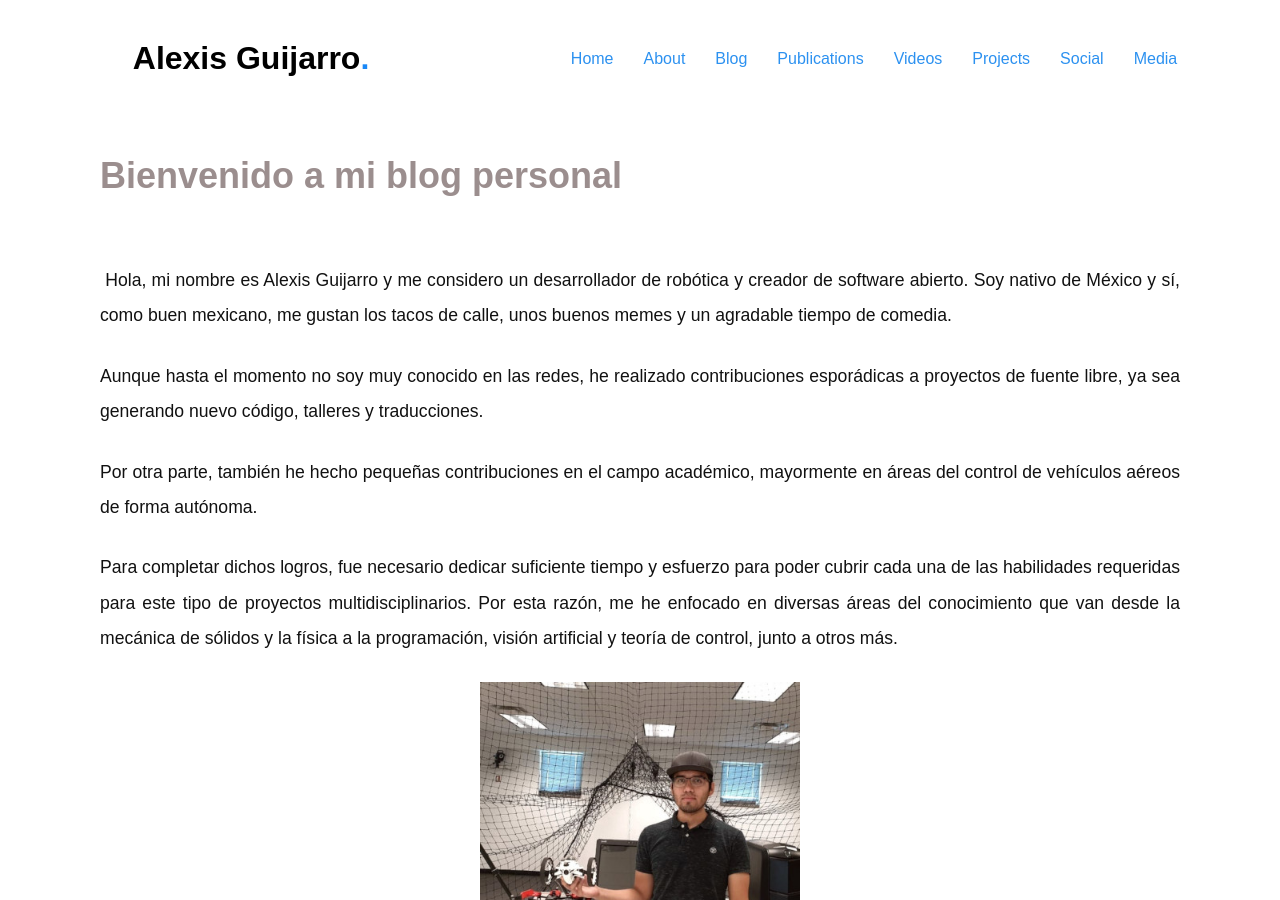
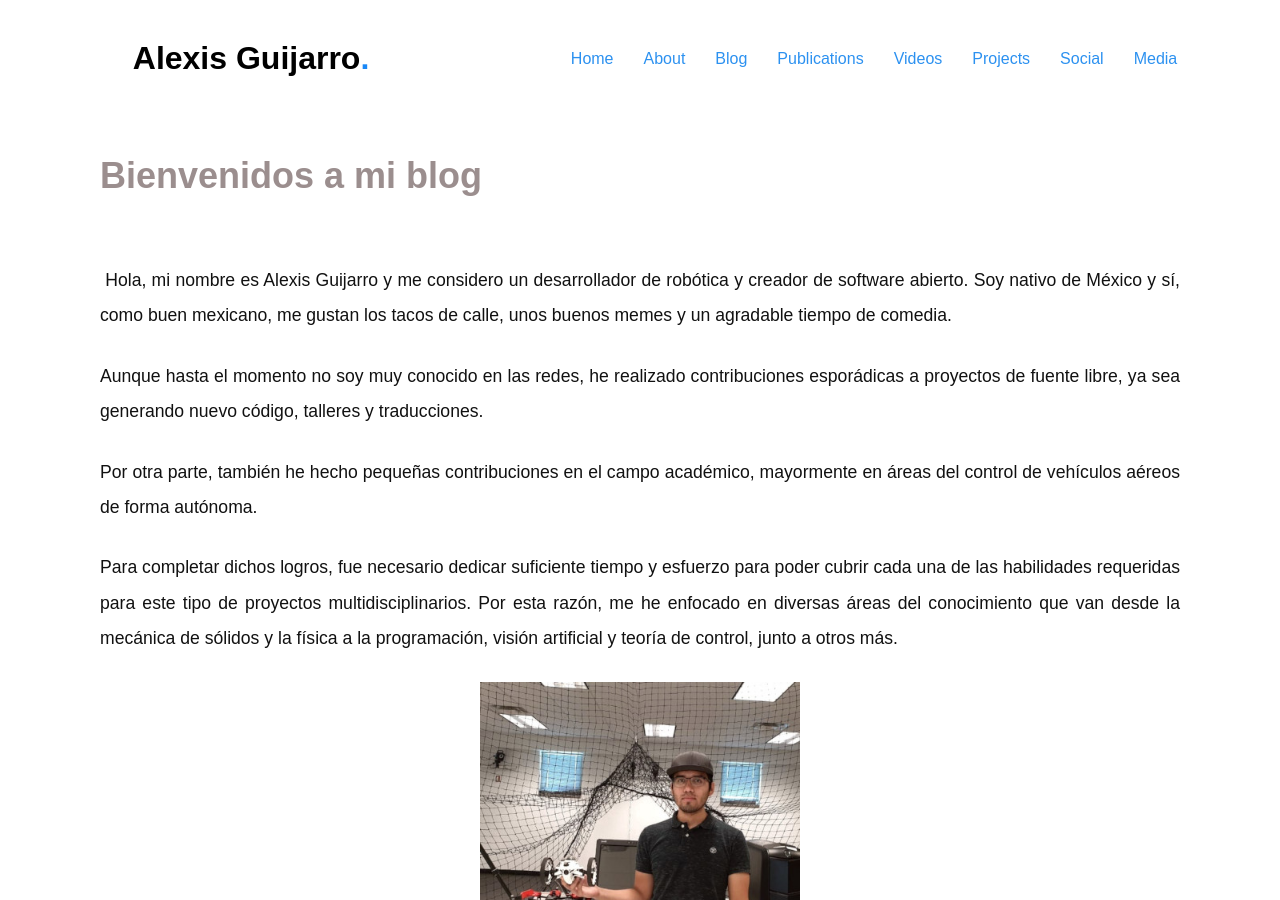
Before and after one commit to TOTON95/toton95.github.io, a Jekyll site: the page built from _posts/2021-06-11-introductory-post-es.md, in a window 1280 px wide and 900 px high. Built offline with Jekyll 4.4.1, drawn with Linux system fonts in a browser that asks for light colours.

Commit message:
Blog post title changed

```diff
--- a/_posts/2021-06-11-introductory-post-es.md
+++ b/_posts/2021-06-11-introductory-post-es.md
@@ -1,6 +1,6 @@
 ---
 layout: post
-title:  "Bienvenido a mi blog personal"
+title:  "Bienvenidos a mi blog"
 date:   2021-06-11 18:00:00 -0500
 lang: es
 lang-ref: welcome-to-my-blog
```
Also changed, not shown: 4 other files.
